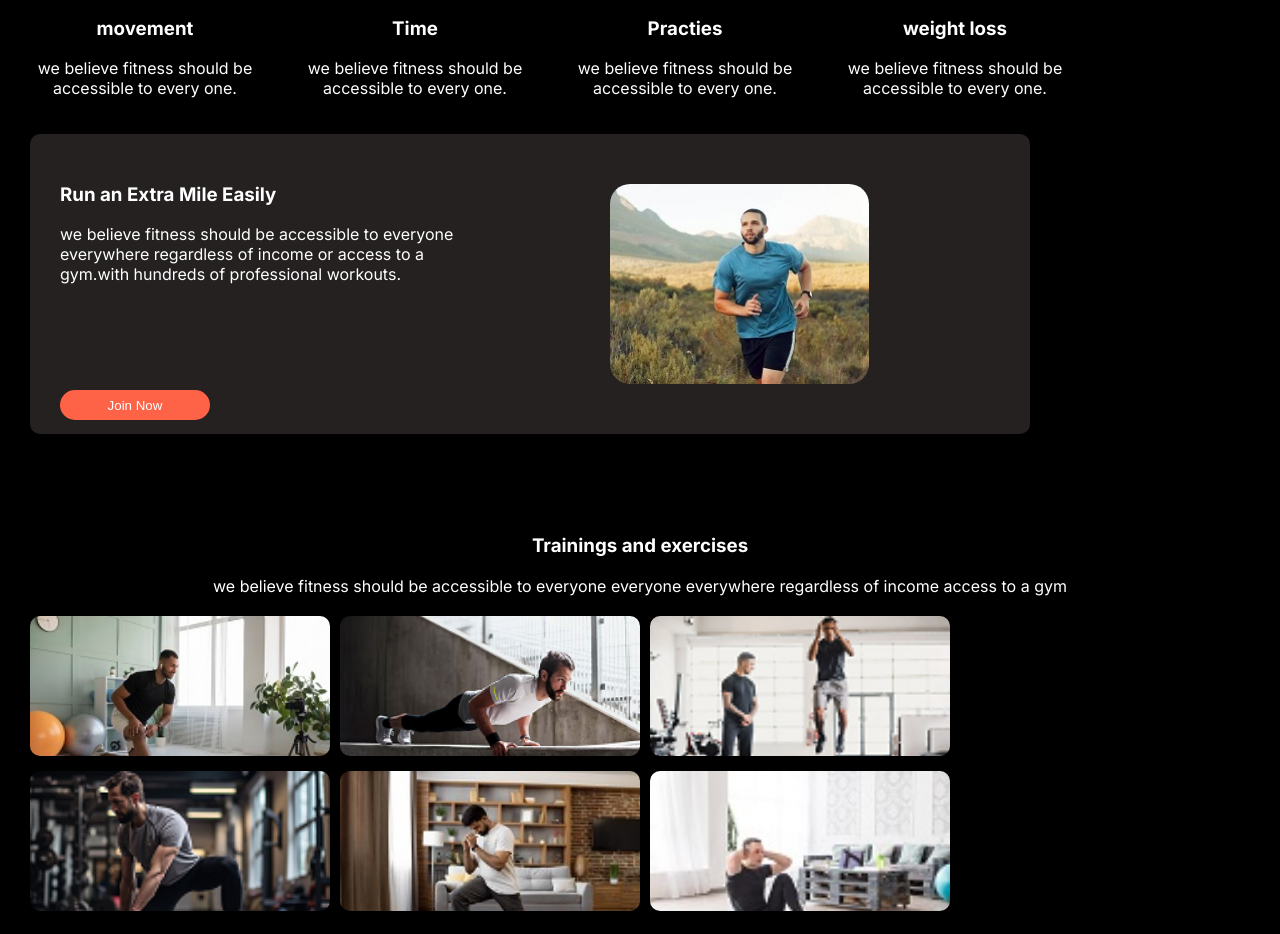
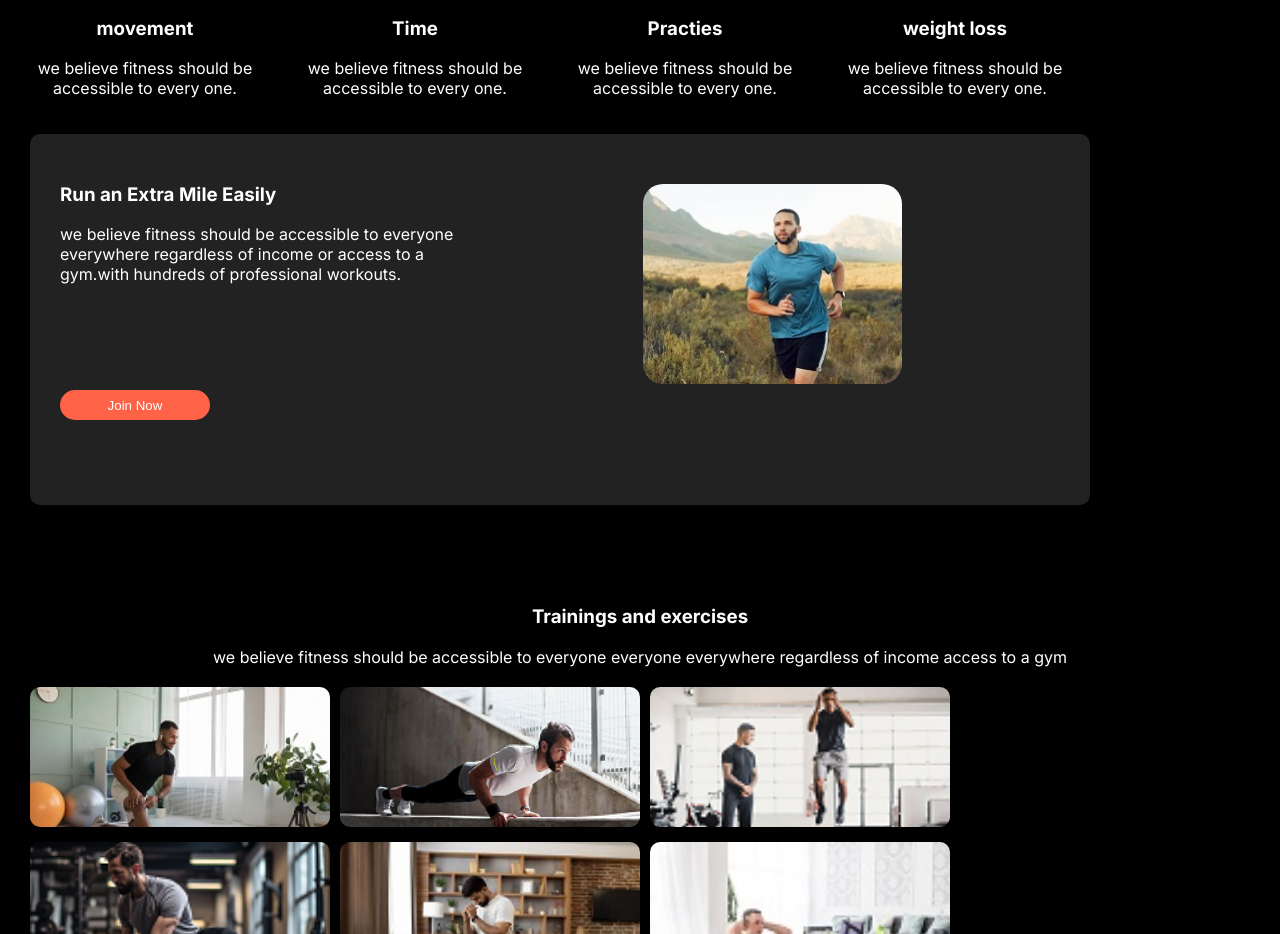
Before and after one commit to Jahirulisl/B10A2-versatile-web, a plain HTML site: page index.html in a window 1280 px wide. Shown: the part 960-1894 px from the top of the page. Drawn offline with Linux system fonts and the light colour scheme.

Commit message:
add something runsection

```diff
--- a/style.css
+++ b/style.css
@@ -175,9 +175,9 @@ body{
 
 /* run section  */
 .run-container{
-    width:1000px ;
-    height: 300px;
-    background-color:rgb(37, 33, 33);
+    width:1060px ;
+    height:371px;
+    background-color:#222222;
     margin-top: 20px;
     margin-left: 30px;
     border-radius: 10px;
```
Also changed, not shown: index.html (+1 -1 lines).
